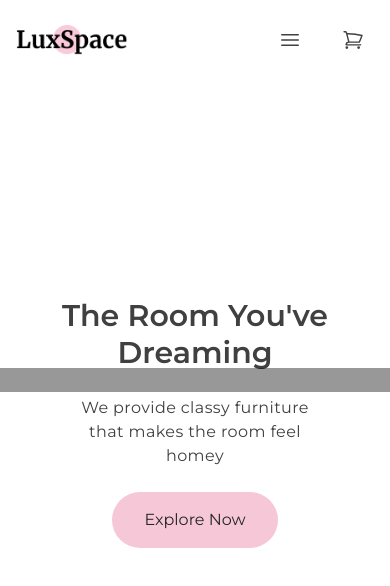
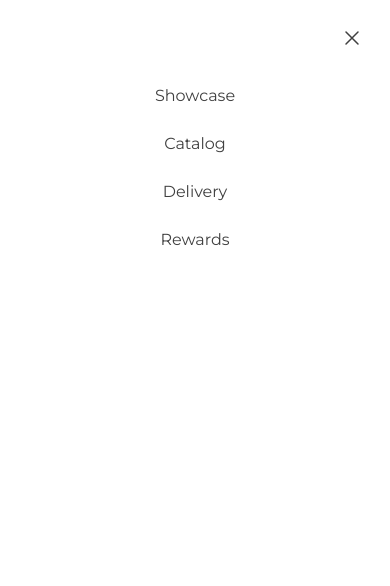
Before and after one commit to SarahAyuNanda/ecommerce-luxspace-app, a React (Create React App) app: page / in a window 390 px wide. Shown: the top 586 px of the page. Built offline with nearby package versions, Linux system fonts and the light colour scheme.

Commit message:
fix: restyling sidemenu

```diff
--- a/src/App.tsx
+++ b/src/App.tsx
@@ -3,7 +3,7 @@ import HeaderView from "layouts/Header/View";
 
 const App = () => {
   return (
-    <div className='h-screen w-full flex justify-center'>
+    <div className='h-screen w-full'>
       <HeaderView />
       <HeroView />
     </div>
--- a/src/components/NavigationBar/View/index.tsx
+++ b/src/components/NavigationBar/View/index.tsx
@@ -6,7 +6,7 @@ const NavigationBarView = ({ data }: INavigationBarProps) => {
       <ul id='menu' className='fixed bg-white inset-0 flex flex-col invisible items-center justify-center opacity-0 md:visible md:flex-row md:bg-transparent md:relative md:opacity-100 md:flex md:items-center'>
         {data.map(item => (
           <li key={item.label} className='mx-3 py-6 md:py-0'>
-            <a href={item.link} className='text-neutral-700 hover:text-neutral-900 ease-in-out duration-150 font-montserrat'>
+            <a href={item.path} className='text-neutral-700 hover:text-neutral-900 ease-in-out duration-150 font-montserrat'>
               {item.label}
             </a>
           </li>
--- a/src/layouts/Header/Controller/index.tsx
+++ b/src/layouts/Header/Controller/index.tsx
@@ -41,10 +41,10 @@ const HeaderController = () => {
   )
 
   const navigationItemList: INavigationItem[] = [
-    { label: translation.showcase, link: 'showcase', icon: <ShowcaseIcon /> },
-    { label: translation.catalog, link: 'catalog', icon: <CatalogIcon /> },
-    { label: translation.delivery, link: 'delivery', icon: <DeliveryIcon /> },
-    { label: translation.rewards, link: 'rewards', icon: <RewardIcon /> },
+    { label: translation.showcase, path: '/showcase', icon: <ShowcaseIcon /> },
+    { label: translation.catalog, path: '/catalog', icon: <CatalogIcon /> },
+    { label: translation.delivery, path: '/delivery', icon: <DeliveryIcon /> },
+    { label: translation.rewards, path: '/rewards', icon: <RewardIcon /> },
   ]
 
   /* ------------------------------- HANDLER FUNCTION -------------------------------- */
--- a/src/layouts/Header/Model/index.tsx
+++ b/src/layouts/Header/Model/index.tsx
@@ -1,6 +1,6 @@
 interface INavigationItem {
   label: string;
-  link: string;
+  path: string;
   icon?: JSX.Element;
 }
 
--- a/src/layouts/Header/View/index.tsx
+++ b/src/layouts/Header/View/index.tsx
@@ -23,7 +23,7 @@ const HeaderView = () => {
 
           {/* ----------------------------------- ICON MENU ----------------------------------- */}
           <div className='flex justify-end items-end w-auto z-0'>
-            <ul className='items-center flex'>
+            <ul className='flex items-center'>
               {/* ---------------------------------- BURGER MENU ---------------------------------- */}
               <li className='ml-6 block md:hidden p-1 rounded-full ease-in-out duration-300 hover:bg-gray-100 active:bg-gray-100 text-neutral-700'>
                 <button id='burger-menu' className='relative flex items-center justify-center w-8 h-8 focus:outline-none' onClick={controller.onShowHideNavigationMenu}>
--- a/src/layouts/Sidemenu/View/index.tsx
+++ b/src/layouts/Sidemenu/View/index.tsx
@@ -2,14 +2,8 @@ import ISidemenuProps from "layouts/Sidemenu/Model";
 
 const SidemenuView = ({ isOpen = false, data, onClose }: ISidemenuProps) => {
   return (
-    <aside className={`fixed top-0 right-0 z-10 md:hidden w-screen h-screen flex justify-between items-start flex-row ease-in-out duration-300 ${isOpen ? '-translate-x-0' : 'translate-x-full'}`}>
-      {/* ----------------------------------- LEFT VIEW ----------------------------------- */}
-      <div className='w-screen h-screen backdrop-blur-sm' onClick={onClose}></div>
-      {/* --------------------------------- END LEFT VIEW --------------------------------- */}
-
-
-      {/* ---------------------------------- RIGHT VIEW ----------------------------------- */}
-      <div className='relative w-96 max-w-[calc(100%-3rem)] h-screen py-10 px-7 bg-white shadow-light'>
+    <aside className={`fixed top-0 right-0 z-10 md:hidden w-screen h-screen flex justify-between items-start flex-row transition ease-in-out duration-700 ${isOpen ? '-translate-y-full' : 'translate-y-0'}`}>
+      <div className='relative w-full h-screen py-10 px-7 bg-white shadow-light'>
         {/* --------------------------------- CLOSE BUTTON ---------------------------------- */}
         <button id='close-menu' className='fixed top-0 right-0 m-5 flex z-50 items-center justify-center w-9 h-9 p-1 rounded-full ease-in-out duration-300 hover:bg-gray-100 active:bg-gray-100 text-neutral-700' onClick={onClose}>
           <svg xmlns='http://www.w3.org/2000/svg' fill='none' viewBox='0 0 24 24' strokeWidth='1.5' stroke='currentColor' className='w-6 h-6'>
@@ -18,18 +12,17 @@ const SidemenuView = ({ isOpen = false, data, onClose }: ISidemenuProps) => {
         </button>
 
         {/* --------------------------------- MENU CONTENT ---------------------------------- */}
-        <div className='flex flex-col justify-start items-start w-full mt-8 border-gray-600'>
+        <div className='flex flex-col w-full mt-8'>
           {data.map(item => (
-            <button key={item.label} className='w-full focus:outline-none hover:bg-tuscany rounded ease-in-out duration-150'>
-              <a href={item.link} className='flex justify-start items-start flex-row gap-5 p-3 font-montserrat text-neutral-700 hover:text-white '>
-                {item.icon}
+            <button key={item.label} onClick={onClose} className='w-full focus:outline-none hover:bg-tuscany rounded transition-all'>
+              <div className='flex justify-center items-center flex-row gap-5 p-3 font-montserrat text-neutral-700 hover:text-white'>
+                {/* {item.icon} */}
                 <p>{item.label}</p>
-              </a>
+              </div>
             </button>
           ))}
         </div>
       </div>
-      {/* -------------------------------- END RIGHT VIEW --------------------------------- */}
     </aside>
   );
 };
```
